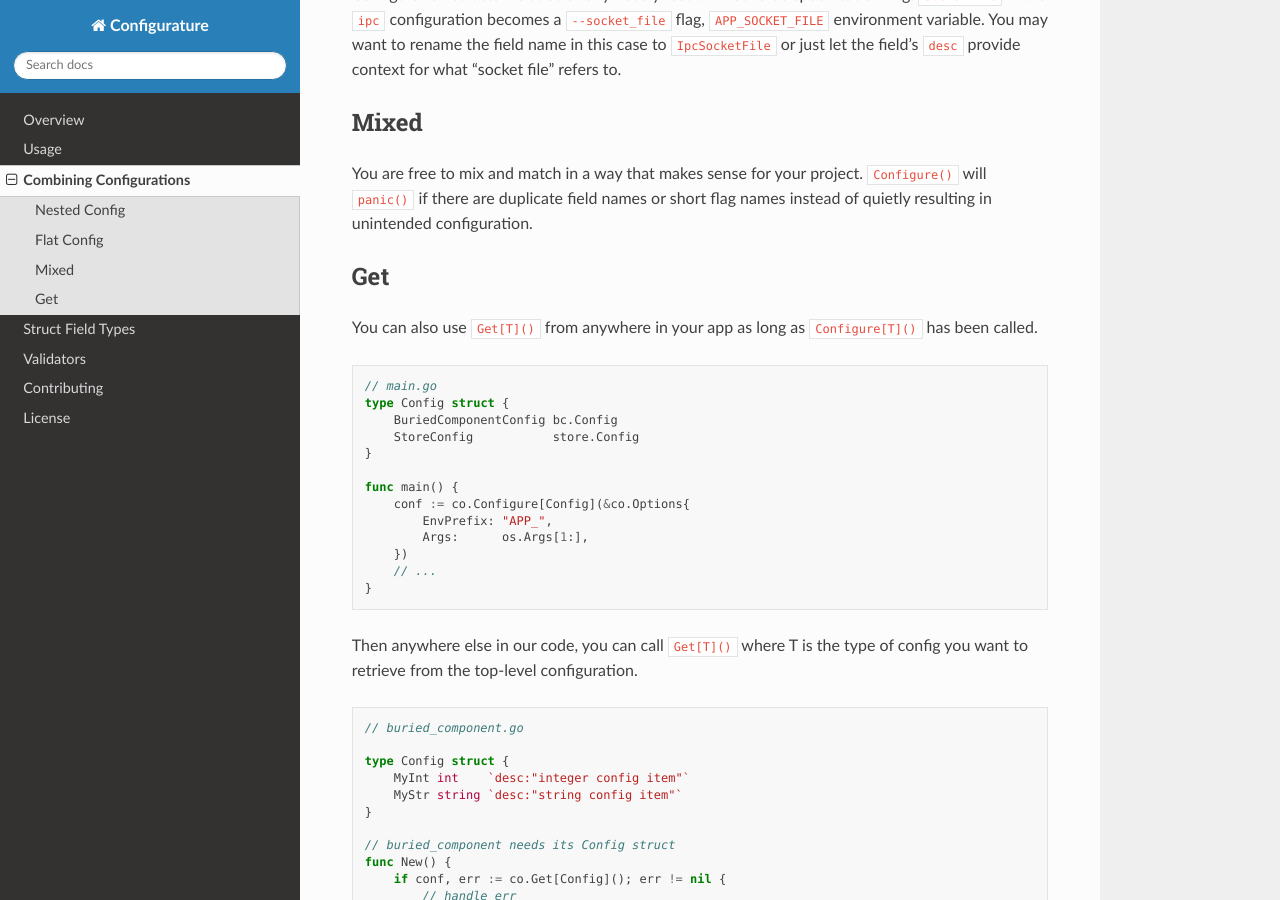
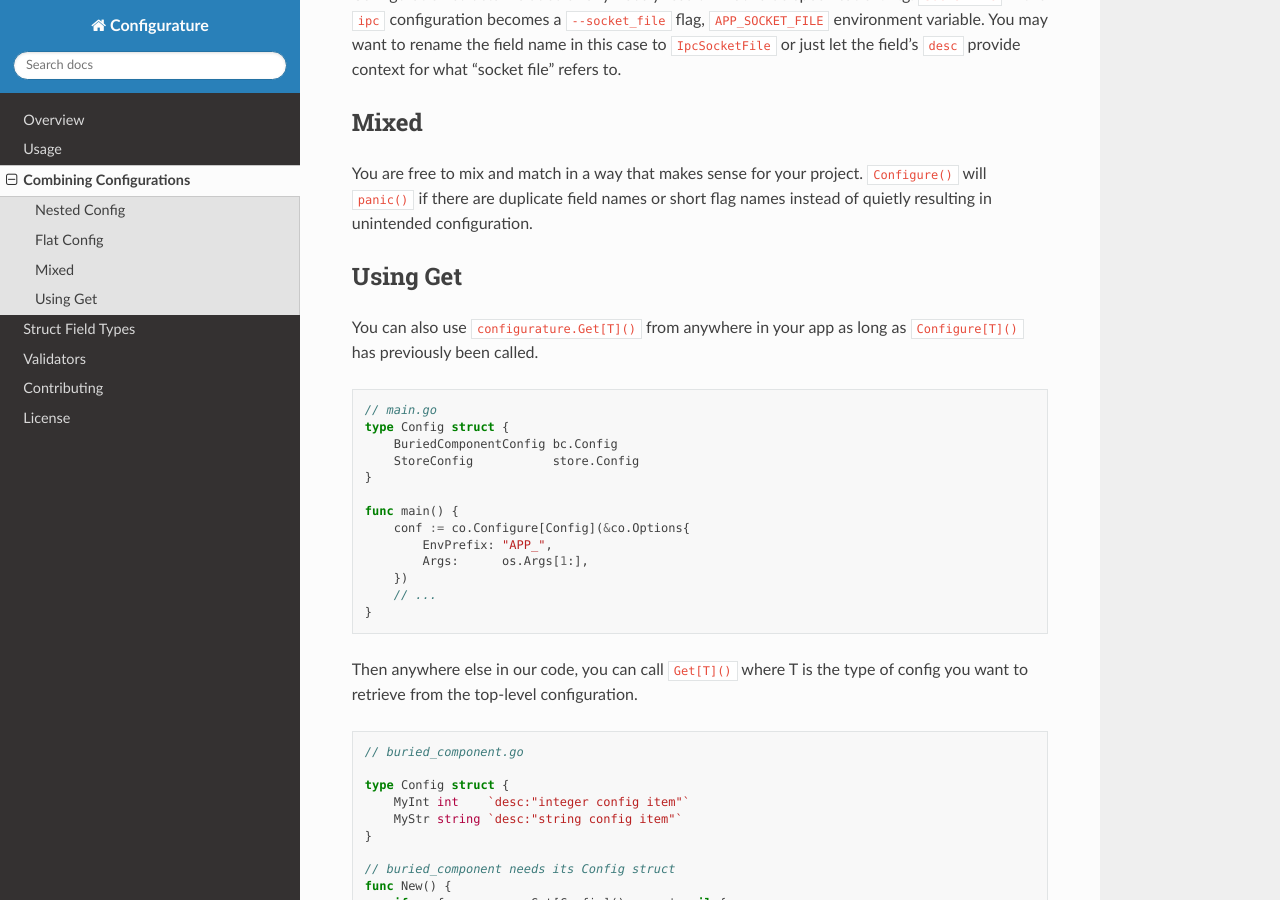
Before and after one commit to imoore76/configurature, a Sphinx documentation site: the page built from docs/combining.rst, in a window 1280 px wide and 900 px high, scrolled down 3216 px. Built offline with Sphinx 7.4.7 and the Read the Docs theme 3.1.0, drawn with Linux system fonts in a browser that asks for light colours; the version number could not be read and is left out.

Commit message:
Doc updates

```diff
--- a/docs/combining.rst
+++ b/docs/combining.rst
@@ -186,11 +186,11 @@ short flag names instead of quietly resulting in unintended
 configuration.
 
 
-Get
----
+Using Get
+-------------
 
-You can also use ``Get[T]()`` from anywhere in your app as long as
-``Configure[T]()`` has been called.
+You can also use ``configurature.Get[T]()`` from anywhere in your app as long as
+``Configure[T]()`` has previously been called.
 
 .. code:: go
 
```
